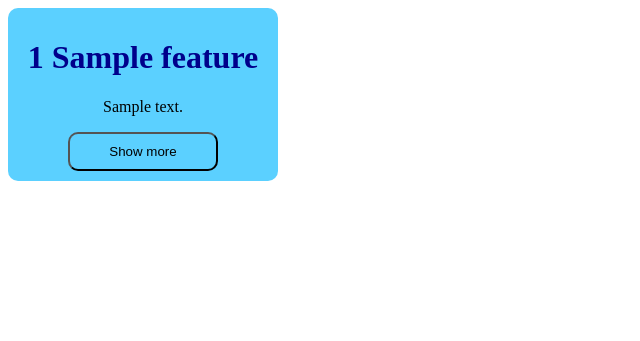
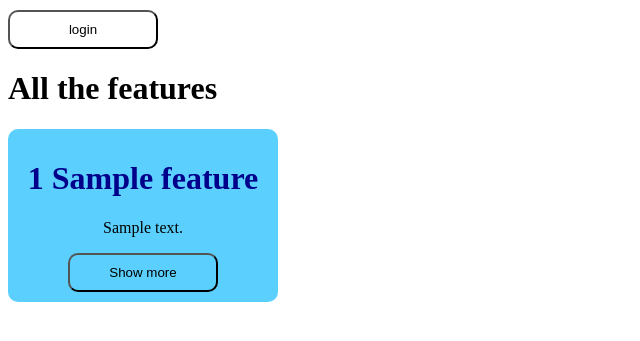
Before and after one commit to rajibjonchhen/python_mysite, a Django app: page / in a window 1280 px wide. Shown: the top 341 px of the page, without its empty margins (0-640 px from the left). Run offline with Django 4.2, Linux system fonts and the light colour scheme; tables that the repository leaves empty hold one stand-in row (values such as "Sample post").

Commit message:
login authenticated and username displayed in the home

```diff
--- a/myApp/views.py
+++ b/myApp/views.py
@@ -10,6 +10,7 @@ def index(request):
     return HttpResponse(
         "Hello, world. You're at the my app index page.: -)"
     )
+
 
 def home(request):
     features = Feature.objects.all()
@@ -49,10 +50,16 @@ def login(request):
         username = request.POST['username']
         password = request.POST['password']
 
-        if User.objects.filter(username=username).exists():
-            return redirect('home')
+        user = auth.authenticate(username=username, password=password)
+
+        if len(username) < 5 or len(password) < 5:
+            info(request, ' username and password must be more than 4 chars')
+            return redirect('login')
+        elif user is not None:
+            auth.login(request, user)
+            return redirect("home")
         else:
-            info(request, "User not exist wrong password or username")
-            return redirect('login')
+            info(request, "Invalid credentials")
+            return redirect("login")
     else:
         return render(request, 'login.html')
--- a/static/style.css
+++ b/static/style.css
@@ -15,18 +15,22 @@ input[type="submit"]{
     width:60px;
     margin: auto;
 }
-.error-msg{
-    color:white;
-    background-color: red;
-    padding:5px;
-    width:100%
-}
+
 
 .card-container{
     display: flex;
     flex-wrap: wrap;
     justify-content: flex-start;
     gap:10px;
+}
+
+
+.error-msg{
+    color:white;
+    background-color: red;
+    padding:5px;
+    width:100%;
+    border-radius: 5px;
 }
 
 .my-card{
--- a/templates/Home.html
+++ b/templates/Home.html
@@ -2,6 +2,15 @@
 <link rel="stylesheet" href="{% static 'style.css' %}"/>
 <script src="{% static 'script.js' %}">
 </script>
+<form action="login">
+    <button type="submit" class="card-btn">login</button>
+</form>
+<div>
+    {% if user.is_authenticated %}
+    <h3>Wel come, {{user.username}}</h3>
+    {% endif %}
+    <h1>All the features</h1>
+</div>
 <div class="card-container">
     {% for feature in features %}
     <div class="my-card">
```
